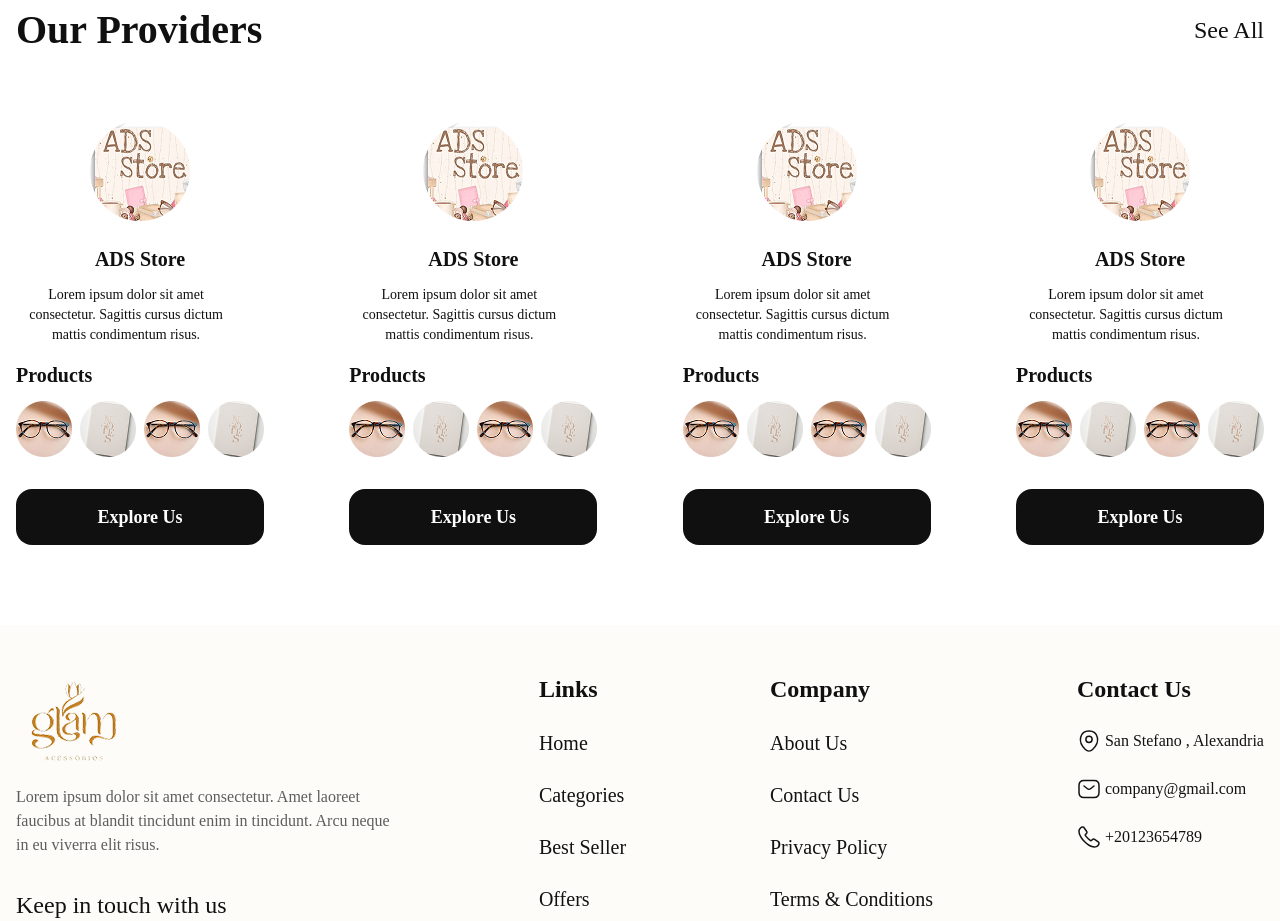
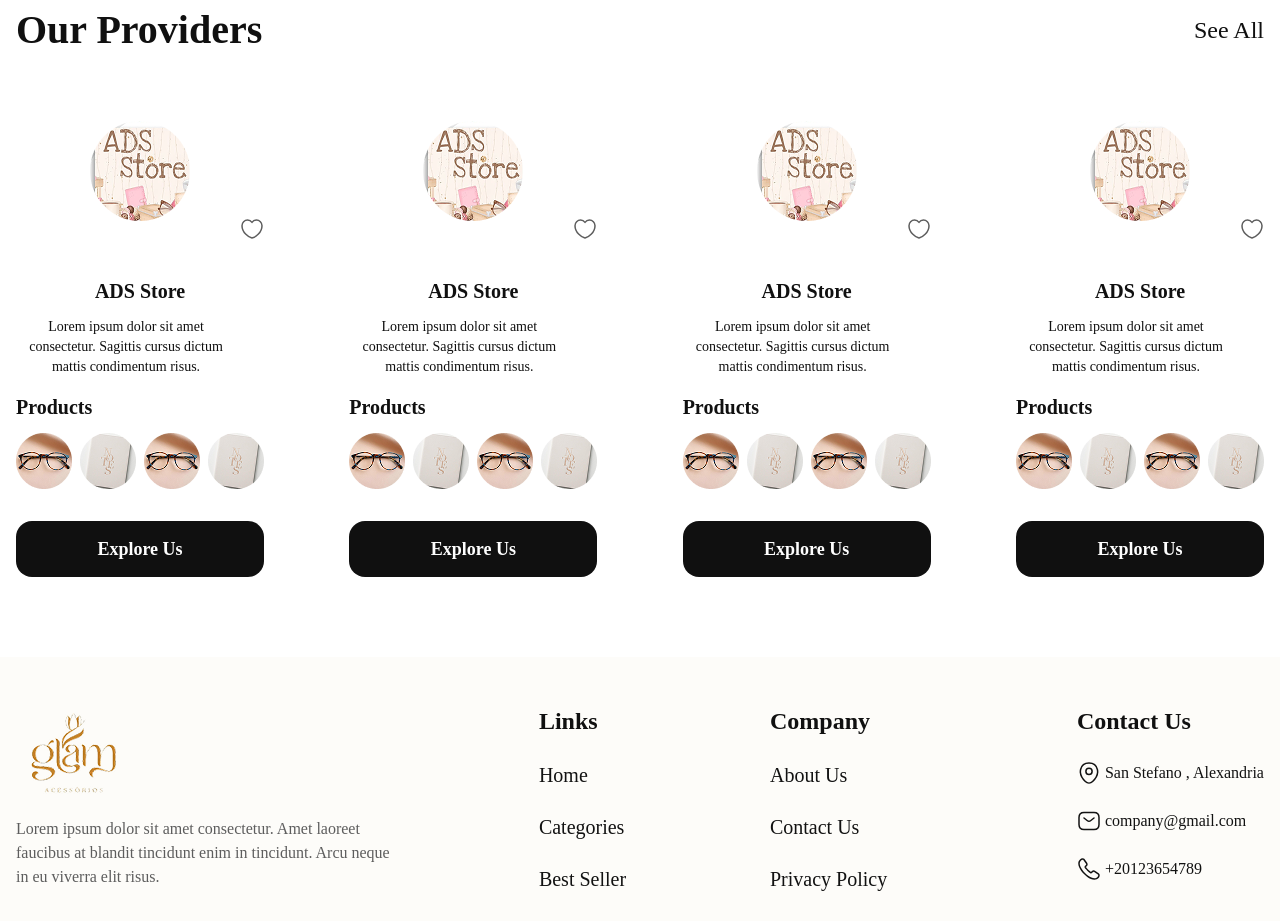
Before and after one commit to AQuadic/bazar_react, a React (Vite) app: page / in a window 1280 px wide. Shown: the part 1260-2181 px from the top of the page. Built offline with nearby package versions, Linux system fonts and the light colour scheme.

Commit message:
Change nav logo add heart

```diff
--- a/src/components/Home/OurProviders.jsx
+++ b/src/components/Home/OurProviders.jsx
@@ -2,6 +2,7 @@ import { Link } from "react-router"
 import AdsStore from '/images/Home/AdsStore.png'
 import product1 from '/images/Home/product1.png'
 import product2 from '/images/Home/product2.png'
+import Heart from "../icons/Home/Heart";
 const categories = [
     { id: 1, title: 'ADS Store', img: AdsStore, description: 'Lorem ipsum dolor sit amet consectetur. Sagittis cursus dictum mattis condimentum risus.' },
     { id: 2, title: 'ADS Store', img: AdsStore, description: 'Lorem ipsum dolor sit amet consectetur. Sagittis cursus dictum mattis condimentum risus.' },
@@ -17,11 +18,14 @@ const OurProviders = () => {
                 <Link to='/' className="text-[#101010] text-2xl font-medium">See All</Link>
             </div>
 
-            <div className="flex flex-wrap items-center justify-between mt-8">
+            <div className="flex flex-wrap items-center sm:justify-between justify-center mt-8">
                 {categories.map(({ id, title, img, description }) => (
-                    <div key={id} className="flex flex-col mt-8 ">
+                    <div key={id} className="flex flex-col mt-8 relative">
                         <img src={img} alt={title} className="w-[100px] h-[100px] mx-auto" />
-                        <h2 className="text-[#101010] text-xl font-semibold text-center mt-6">{title}</h2>
+                        <div className="absolute top-24 right-0">
+                            <Heart />
+                        </div>
+                        <h2 className="text-[#101010] text-xl font-semibold text-center mt-14">{title}</h2>
                         <p className="w-[220px] text-[#101010] text-sm font-medium text-center mt-3">{description}</p>
                         <div>
                             <h3 className="text-[#101010] text-xl font-semibold mt-4">Products</h3>
--- /dev/null
+++ b/src/components/icons/Home/Heart.jsx
@@ -0,0 +1,9 @@
+const Heart = () => {
+    return (
+        <svg width="24" height="24" viewBox="0 0 24 24" fill="none" xmlns="http://www.w3.org/2000/svg">
+            <path d="M12.62 20.81C12.28 20.93 11.72 20.93 11.38 20.81C8.48 19.82 2 15.69 2 8.68997C2 5.59998 4.49 3.09998 7.56 3.09998C9.38 3.09998 10.99 3.97998 12 5.33998C13.01 3.97998 14.63 3.09998 16.44 3.09998C19.51 3.09998 22 5.59998 22 8.68997C22 15.69 15.52 19.82 12.62 20.81Z" stroke="#5D5D5D" strokeWidth="1.5" strokeLinecap="round" strokeLinejoin="round" />
+        </svg>
+    )
+}
+
+export default Heart
--- /dev/null
+++ b/src/pages/Categories.jsx
@@ -0,0 +1,9 @@
+const Categories = () => {
+    return (
+        <section>
+
+        </section>
+    )
+}
+
+export default Categories
```
Also changed, not shown: public/images/navbar/navLogo.svg.
